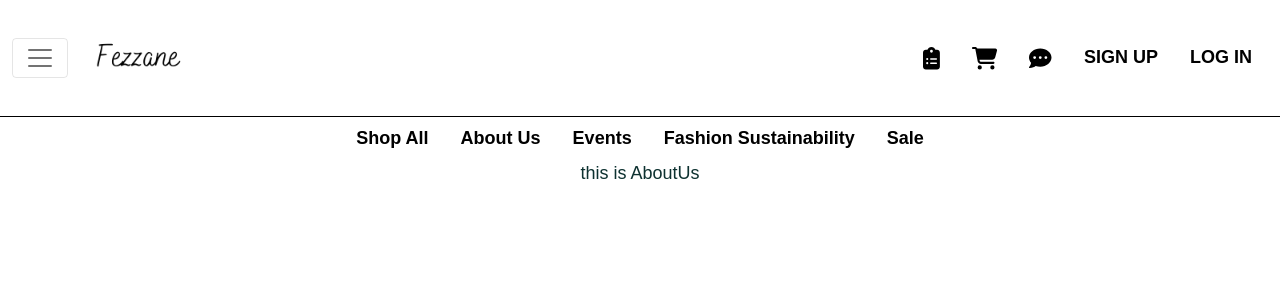
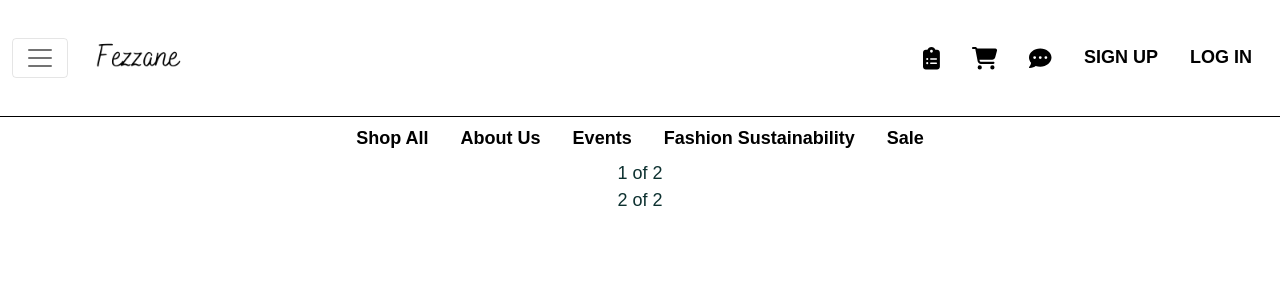
Before and after one commit to dnsghd49/mode, a React (Create React App) app in the folder client/: page /about in a window 1280 px wide. Shown: the top 300 px of the page. Built offline with nearby package versions, Linux system fonts and the light colour scheme; a web font is replaced by a local one.

Commit message:
setting up about us page to put some random contents

```diff
--- a/client/src/pages/AboutUs.js
+++ b/client/src/pages/AboutUs.js
@@ -1,8 +1,15 @@
+import Container from "react-bootstrap/esm/Container";
+import Row from "react-bootstrap/esm/Container";
+import Col from "react-bootstrap/esm/Container";
+
 function AboutUs() {
     return (
-        <div>
-            this is AboutUs
-        </div>
+        <Container fluid="md">
+            <Row>
+                <Col>1 of 2</Col>
+                <Col>2 of 2</Col>
+            </Row>
+        </Container>
     );
 }
 
```
